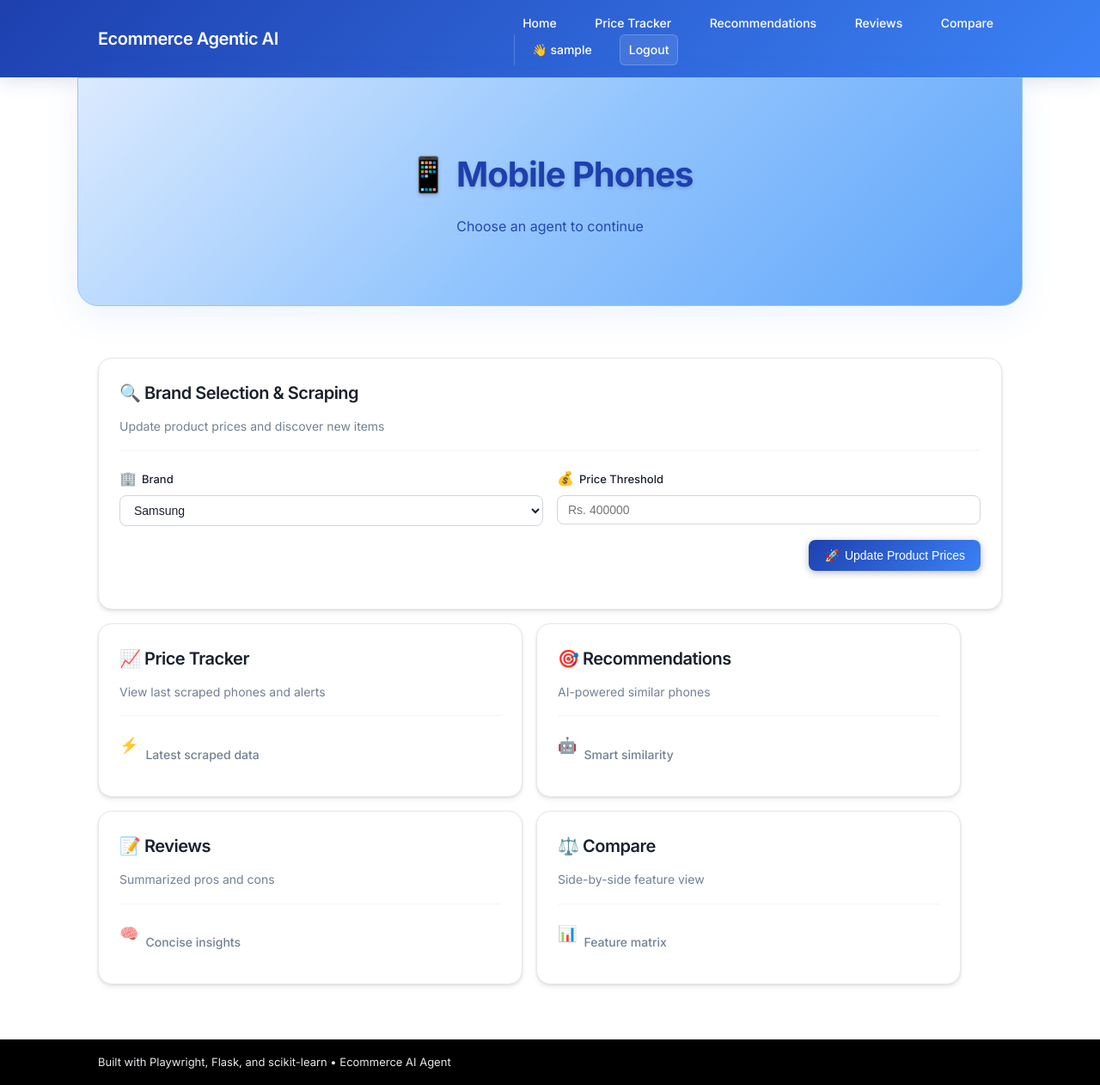
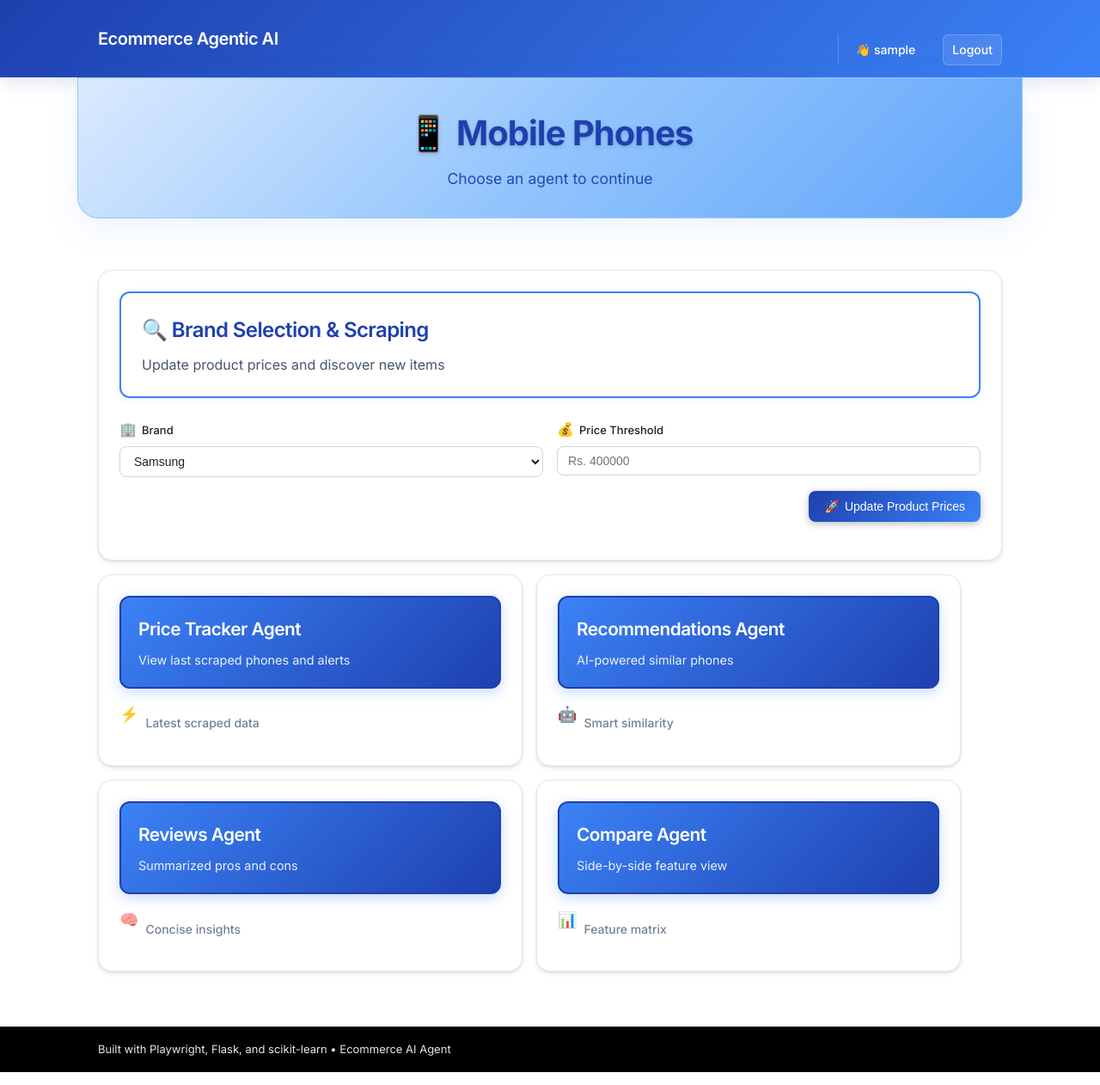
Before and after one commit to senuji-03/E-commerce-Agentic-AI-System-, a Flask app: page /category/1 in a window 1280 px wide. Shown: the whole page at 86% size. Run offline with Flask 3, Linux system fonts and the light colour scheme; the visitor is signed in with stand-in values (Sample User, id 1).

Commit message:
UI Feature changes

```diff
--- a/templates/base.html
+++ b/templates/base.html
@@ -809,12 +809,12 @@
       <div class="header-inner">
         <div class="brand">Ecommerce Agentic AI</div>
         <div class="nav">
-          <a href="{{ url_for('index') }}">Home</a>
+          <a href="{{ url_for('index') }}"></a>
           {% if session.user_id %}
-            <a href="{{ url_for('tracker') }}">Price Tracker</a>
+            <!-- <a href="{{ url_for('tracker') }}">Price Tracker</a>
             <a href="{{ url_for('recommendations') }}">Recommendations</a>
             <a href="{{ url_for('reviews') }}">Reviews</a>
-            <a href="{{ url_for('compare') }}">Compare</a>
+            <a href="{{ url_for('compare') }}">Compare</a> -->
             <div class="nav-user">
               <span class="user-greeting">👋 {{ session.username }}</span>
               <a href="{{ url_for('logout') }}" class="logout-btn">Logout</a>
--- a/templates/category_hub.html
+++ b/templates/category_hub.html
@@ -1,18 +1,18 @@
 {% extends "base.html" %}
 {% block title %}{{ 'Laptops' if category == 'laptops' else 'Headphones' if category == 'headphones' else 'Cameras' if category == 'cameras' else 'Smartwatches' if category == 'smartwatches' else 'Bluetooth Speakers' if category == 'speakers' else 'Mobile Phones' }} • Hub{% endblock %}
 {% block content %}
-  <div class="hero-section">
+  <div class="hero-section" style="padding: 2rem 0; min-height: auto;">
     <div class="hero-content">
-      <h1 class="hero-title">{{ '💻 Laptops' if category == 'laptops' else '🎧 Headphones' if category == 'headphones' else '📷 Cameras' if category == 'cameras' else '⌚ Smartwatches' if category == 'smartwatches' else '🔊 Bluetooth Speakers' if category == 'speakers' else '📱 Mobile Phones' }}</h1>
-      <p class="hero-subtitle">Choose an agent to continue</p>
+      <h1 class="hero-title" style="font-size: 2.5rem; margin-bottom: 0.5rem;">{{ '💻 Laptops' if category == 'laptops' else '🎧 Headphones' if category == 'headphones' else '📷 Cameras' if category == 'cameras' else '⌚ Smartwatches' if category == 'smartwatches' else '🔊 Bluetooth Speakers' if category == 'speakers' else '📱 Mobile Phones' }}</h1>
+      <p class="hero-subtitle" style="font-size: 1.1rem; margin: 0;">Choose an agent to continue</p>
     </div>
   </div>
 
   <div class="grid">
     <div class="card" style="grid-column: span 15;">
-      <div class="card-header">
-        <h2>🔍 Brand Selection & Scraping</h2>
-        <div class="card-subtitle">Update product prices and discover new items</div>
+      <div class="card-header" style="background: transparent; border: 2px solid #3b82f6; border-radius: 12px; padding: 1.5rem; margin-bottom: 1.5rem; box-shadow: 0 2px 8px rgba(59, 130, 246, 0.1);">
+        <h2 style="color: #1e40af; margin: 0 0 0.5rem 0; font-size: 1.5rem; font-weight: 600;">🔍 Brand Selection & Scraping</h2>
+        <div class="card-subtitle" style="color: #475569; font-size: 1rem; margin: 0;">Update product prices and discover new items</div>
       </div>
       <form method="post" action="{{ url_for('scrape') }}" class="scraping-form">
         <input type="hidden" name="category" value="{{ category }}" />
@@ -36,23 +36,23 @@
       </form>
     </div>
 
-    <a class="card" style="grid-column: span 6; display:block; text-decoration:none;" href="{{ url_for('tracker', category=category) }}">
-      <div class="card-header"><h2>📈 Price Tracker</h2><div class="card-subtitle">View last scraped {{ 'laptops' if category == 'laptops' else 'headphones' if category == 'headphones' else 'cameras' if category == 'cameras' else 'phones' }} and alerts</div></div>
+    <a class="card" style="grid-column: span 6; display:block; text-decoration:none; transition: transform 0.2s ease;" href="{{ url_for('tracker', category=category) }}">
+      <div class="card-header" style="background: linear-gradient(135deg, #3b82f6 0%, #1e40af 100%); border: 2px solid #1e40af; border-radius: 12px; padding: 1.25rem; margin-bottom: 1rem; box-shadow: 0 4px 15px rgba(59, 130, 246, 0.3);"><h2 style="color: white; margin: 0 0 0.5rem 0; font-size: 1.3rem; font-weight: 600;">Price Tracker Agent</h2><div class="card-subtitle" style="color: rgba(255, 255, 255, 0.9); font-size: 0.9rem; margin: 0;">View last scraped {{ 'laptops' if category == 'laptops' else 'headphones' if category == 'headphones' else 'cameras' if category == 'cameras' else 'phones' }} and alerts</div></div>
       <div class="feature-item"><span class="feature-icon">⚡</span><span>Latest scraped data</span></div>
     </a>
 
-    <a class="card" style="grid-column: span 6; display:block; text-decoration:none;" href="{{ url_for('recommendations', category=category) }}">
-      <div class="card-header"><h2>🎯 Recommendations</h2><div class="card-subtitle">AI-powered similar {{ 'laptops' if category == 'laptops' else 'headphones' if category == 'headphones' else 'cameras' if category == 'cameras' else 'phones' }}</div></div>
+    <a class="card" style="grid-column: span 6; display:block; text-decoration:none; transition: transform 0.2s ease;" href="{{ url_for('recommendations', category=category) }}">
+      <div class="card-header" style="background: linear-gradient(135deg, #3b82f6 0%, #1e40af 100%); border: 2px solid #1e40af; border-radius: 12px; padding: 1.25rem; margin-bottom: 1rem; box-shadow: 0 4px 15px rgba(59, 130, 246, 0.3);"><h2 style="color: white; margin: 0 0 0.5rem 0; font-size: 1.3rem; font-weight: 600;">Recommendations Agent</h2><div class="card-subtitle" style="color: rgba(255, 255, 255, 0.9); font-size: 0.9rem; margin: 0;">AI-powered similar {{ 'laptops' if category == 'laptops' else 'headphones' if category == 'headphones' else 'cameras' if category == 'cameras' else 'phones' }}</div></div>
       <div class="feature-item"><span class="feature-icon">🤖</span><span>Smart similarity</span></div>
     </a>
 
-    <a class="card" style="grid-column: span 6; display:block; text-decoration:none;" href="{{ url_for('reviews', category=category) }}">
-      <div class="card-header"><h2>📝 Reviews</h2><div class="card-subtitle">Summarized pros and cons</div></div>
+    <a class="card" style="grid-column: span 6; display:block; text-decoration:none; transition: transform 0.2s ease;" href="{{ url_for('reviews', category=category) }}">
+      <div class="card-header" style="background: linear-gradient(135deg, #3b82f6 0%, #1e40af 100%); border: 2px solid #1e40af; border-radius: 12px; padding: 1.25rem; margin-bottom: 1rem; box-shadow: 0 4px 15px rgba(59, 130, 246, 0.3);"><h2 style="color: white; margin: 0 0 0.5rem 0; font-size: 1.3rem; font-weight: 600;">Reviews Agent</h2><div class="card-subtitle" style="color: rgba(255, 255, 255, 0.9); font-size: 0.9rem; margin: 0;">Summarized pros and cons</div></div>
       <div class="feature-item"><span class="feature-icon">🧠</span><span>Concise insights</span></div>
     </a>
 
-    <a class="card" style="grid-column: span 6; display:block; text-decoration:none;" href="{{ url_for('compare', category=category) }}">
-      <div class="card-header"><h2>⚖️ Compare</h2><div class="card-subtitle">Side-by-side feature view</div></div>
+    <a class="card" style="grid-column: span 6; display:block; text-decoration:none; transition: transform 0.2s ease;" href="{{ url_for('compare', category=category) }}">
+      <div class="card-header" style="background: linear-gradient(135deg, #3b82f6 0%, #1e40af 100%); border: 2px solid #1e40af; border-radius: 12px; padding: 1.25rem; margin-bottom: 1rem; box-shadow: 0 4px 15px rgba(59, 130, 246, 0.3);"><h2 style="color: white; margin: 0 0 0.5rem 0; font-size: 1.3rem; font-weight: 600;">Compare Agent</h2><div class="card-subtitle" style="color: rgba(255, 255, 255, 0.9); font-size: 0.9rem; margin: 0;">Side-by-side feature view</div></div>
       <div class="feature-item"><span class="feature-icon">📊</span><span>Feature matrix</span></div>
     </a>
   </div>
--- a/users.json
+++ b/users.json
@@ -26,5 +26,12 @@
     "password_hash": "41cd2499ba1e486480d9cfb531b47926:433026fb50cc55da5f726c02ed1fddc3186ff309f5958c58536c0437276e8528",
     "created_at": "2025-10-20T22:18:49.410023",
     "last_login": "2025-10-20T22:19:04.024824"
+  },
+  "Senuji": {
+    "user_id": "2058e484370edf4f",
+    "email": "senujiv1@gmail.com",
+    "password_hash": "706852c4677819b97800814e6905ae60:6e0dc475207dd3976d80a74dd65629f77ae051bf75a05f8144806e15563ec101",
+    "created_at": "2025-10-22T16:44:29.382727",
+    "last_login": "2025-10-22T17:01:03.823690"
   }
 }
```
Also changed, not shown: templates/reviews.html (+8 -0 lines).
